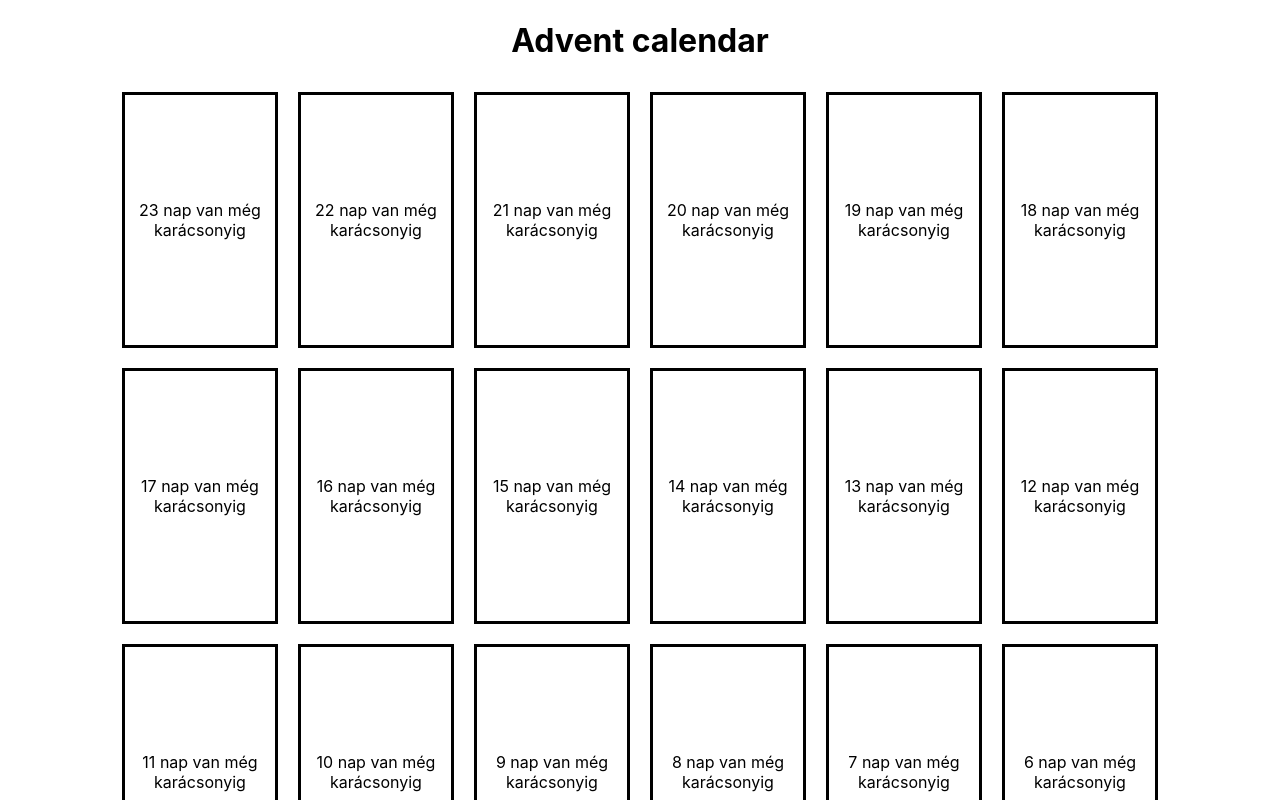
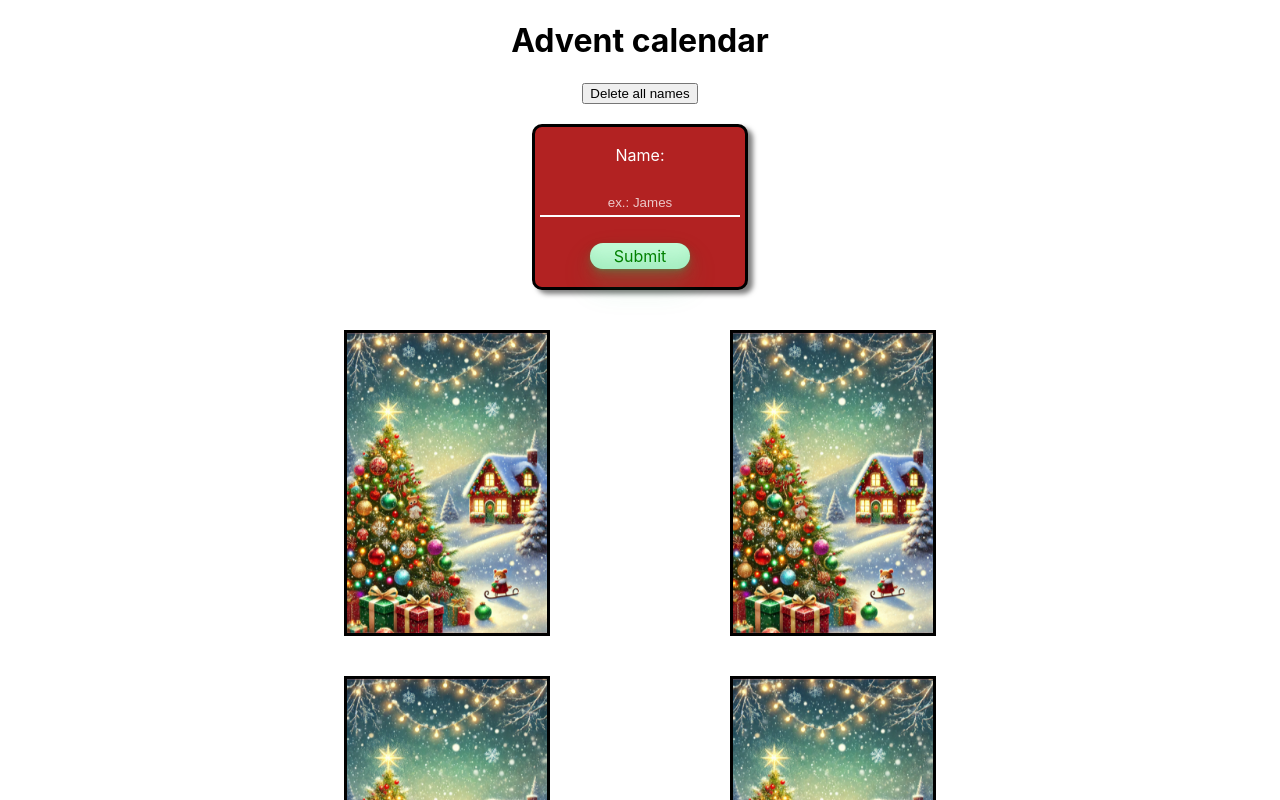
Before and after one commit to LaszloF5/advent-calendar, a React (Create React App) app: page / in a window 1280 px wide. Shown: the top 800 px of the page. Built offline with nearby package versions, Linux system fonts and the light colour scheme.

Commit message:
story added

```diff
--- a/src/App.css
+++ b/src/App.css
@@ -1,5 +1,38 @@
 .App {
   text-align: center;
+}
+
+.form-name {
+  margin: 20px auto;
+  background-color: rgb(178, 34, 34);
+  border: 3px solid black;
+  border-radius: 10px;
+  width: 200px;
+  height: 150px;
+  display: flex;
+  flex-direction: column;
+  justify-content: space-around;
+  padding: 5px;
+  box-shadow: 5px 4px 5px rgba(0, 0, 0, 0.5);
+}
+
+.form-name_input, .form-name_input:active, .form-name_input:focus {
+  padding: 5px;
+  border: none;
+  outline: none;
+  text-align: center;
+  background-color: rgb(178, 34, 34);
+  border-bottom: 2px solid rgba(255, 255, 255, 1);
+  color: white;
+}
+
+.form-name_label {
+  color: white;
+}
+
+::placeholder {
+  color: white;
+  opacity: 0.75;
 }
 
 .container {
@@ -9,3 +42,29 @@
   flex-wrap: wrap;
   justify-content: center;
 }
+
+.form-name_btn {
+  width: 50%;
+  margin: 0 auto;
+  background-color: #c2fbd7;
+  border-radius: 100px;
+  box-shadow: rgba(44, 187, 99, .2) 0 -25px 18px -14px inset,rgba(44, 187, 99, .15) 0 1px 2px,rgba(44, 187, 99, .15) 0 2px 4px,rgba(44, 187, 99, .15) 0 4px 8px,rgba(44, 187, 99, .15) 0 8px 16px,rgba(44, 187, 99, .15) 0 16px 32px;
+  color: green;
+  cursor: pointer;
+  display: inline-block;
+  font-family: CerebriSans-Regular,-apple-system,system-ui,Roboto,sans-serif;
+  padding: 3px;
+  text-align: center;
+  text-decoration: none;
+  transition: all 250ms;
+  border: 0;
+  font-size: 16px;
+  user-select: none;
+  -webkit-user-select: none;
+  touch-action: manipulation;
+}
+
+.form-name_btn:hover {
+  box-shadow: rgba(44,187,99,.35) 0 -25px 18px -14px inset,rgba(44,187,99,.25) 0 1px 2px,rgba(44,187,99,.25) 0 2px 4px,rgba(44,187,99,.25) 0 4px 8px,rgba(44,187,99,.25) 0 8px 16px,rgba(44,187,99,.25) 0 16px 32px;
+  transform: scale(1.05) rotate(-1deg);
+}
--- a/src/App.js
+++ b/src/App.js
@@ -1,16 +1,119 @@
-import React, {useState} from 'react';
-import Card from './Card';
-import './App.css';
+import React, { useState, useEffect } from "react";
+import Card from "./Card";
+import "./App.css";
 
 export default function App() {
+  const [name, setName] = useState('');
+  const [tempName, setTempName] = useState('');
+  const [needName, setNeedName] = useState(true);
   const itemNum = 24;
-  const item = Array.from({length: itemNum}, (_, index) => itemNum - index -1);
+  const item = Array.from({ length: itemNum }, (_, index) => itemNum - index - 1);
+  const [isBack, setIsBack] = useState(Array(itemNum).fill(false));
+  const currDay = Number(new Date().toISOString().split("T")[0].slice(-2));
+
+  const story = [
+    ['1. nap. \nAz angyal hírül adja Zakariásnak János születését. Az angyal, Gábriel, megjelenik Zakariásnak a templomban, és közli vele, hogy felesége, Erzsébet, fiút fog szülni, akit Jánosnak kell nevezniük. Ez a gyermek az Úr útját fogja készíteni'],
+    ['2. nap. \nAngyali híradás Máriának. Gábriel megjelenik Máriának, és elmondja neki, hogy fiút fog szülni, akit Jézusnak neveznek majd, és hogy Isten Fia lesz. Mária alázattal elfogadja az angyali hírt.'],
+    ['3. nap. \nMária látogatása Erzsébetnél. Mária meglátogatja Erzsébetet, és amikor Erzsébet meghallja Mária köszöntését, a méhében lévő gyermek megmozdul, Erzsébet pedig áldást mond Máriára.'],
+    ['4. nap. \nJózsef álma. József elhatározza, hogy titokban elbocsátja Máriát, miután megtudja, hogy gyermeket vár. Azonban egy angyal megjelenik neki álmában, és közli vele, hogy a gyermek a Szentlélektől fogant, így József végül magához veszi Máriát.'],
+    ['5. nap. \nA népszámlálás meghirdetése. Caesar Augustus népszámlálást hirdet, így mindenki visszatér szülővárosába. József és Mária Betlehembe indulnak, mivel József Dávid házából származik.'],
+    ['6. nap. \nJózsef és Mária megérkeznek Betlehembe. Hosszú út után Betlehembe érnek, ahol nincs számukra hely a szálláson, így egy egyszerű istállóban keresnek menedéket.'],
+    ['7. nap. \nJézus megszületik. Az éjszaka folyamán Mária világra hozza Jézust. Az újszülöttet bepólyálja, és egy jászolba helyezi, mivel nem találnak helyet a fogadóban.'],
+    ['8. nap. \nAngyalok jelennek meg a pásztoroknak. Kinn a mezőn pásztorok őrzik a nyájat, amikor megjelenik nekik egy angyal, és elmondja a jó hírt: "Ma megszületett a Megváltó, aki az Úr Krisztus."'],
+    ['9. nap. \nAz angyalok éneke. Hirtelen egy mennyei sereg jelenik meg az angyallal, és dicséretet zengenek: "Dicsőség a magasságban Istennek, és békesség a földön az embereknek."'],
+    ['10. nap. \nA pásztorok útnak indulnak. A pásztorok Betlehembe sietnek, hogy lássák a gyermek Jézust. Rátalálnak Máriára, Józsefre és a jászolban fekvő gyermekre.'],
+    ['11. nap. \nA pásztorok hírül adják a történteket. Miután találkoztak Jézussal, a pásztorok mindenfelé elmondják, amit láttak és hallottak. Az emberek csodálkozva hallgatják őket.'],
+    ['12. nap. \nMária szívében megőrzi a történteket. Mária elmélyedve, szívében megőrzi és fontolgatja mindazt, amit látott és hallott az angyalokról és a pásztorokról.'],
+    ['13. nap. \nJézus névadása. Nyolc nap elteltével elnevezik a gyermeket Jézusnak, ahogyan az angyal meghagyta Máriának.'],
+    ['14. nap. \nA bölcsek elindulnak kelet felől. Keleten bölcsek látják meg a különleges csillagot, amely egy király születését jelzi, és útnak indulnak, hogy köszöntsék őt.'],
+    ['15. nap. \nA bölcsek Heródesnél érdeklődnek. Jeruzsálembe érve a bölcsek megkérdezik Heródest, hogy hol találják a zsidók újszülött királyát, mert látni akarják őt.'],
+    ['16. nap. \nHeródes tanácsot kér a papoktól. Heródes megdöbben a hír hallatán, és összehívja a papokat és írástudókat, hogy megtudja, hol kell születnie a Messiásnak.'],
+    ['17. nap. \nA próféta jövendölése Betlehemről. A papok elmondják, hogy a próféciák szerint a Messiás Betlehemben születik, mivel az Dávid városa.'],
+    ['18. nap. \nHeródes megbízza a bölcseket. Heródes azt kéri a bölcsektől, hogy miután megtalálták a gyermeket, térjenek vissza hozzá, hogy ő is hódolhasson előtte.'],
+    ['19. nap. \nA bölcsek követik a csillagot. A bölcsek Betlehembe mennek, és örömmel veszik észre, hogy a csillag megáll egy ház felett, ahol a gyermek Jézus van.'],
+    ['20. nap. \nA bölcsek hódolata és ajándékai. A bölcsek belépnek, és hódolnak Jézus előtt, majd ajándékokat adnak: aranyat, tömjént és mirhát.'],
+    ['21. nap. \nFigyelmeztetés álomban. Álomban figyelmeztetést kapnak, hogy ne térjenek vissza Heródeshez, így más úton térnek haza.'],
+    ['22. nap. \nAz Úr figyelmezteti Józsefet. Egy angyal álmában figyelmezteti Józsefet, hogy meneküljön Egyiptomba, mert Heródes a gyermek életére tör.'],
+    ['23. nap. \nA menekülés Egyiptomba. József azonnal útra kel Máriával és Jézussal, és Egyiptomba menekülnek, hogy biztonságban legyenek.'],
+    ['24. nap. \nJézus születésének örömhíre. A hírek terjednek Jézus születéséről, aki később a világ Megváltója lesz. Az emberek reménnyel és örömmel várják az ígéretes jövőt.'],
+  ];
+
+  const handleName = (e) => {
+    e.preventDefault();
+    localStorage.removeItem('name');
+    setName(tempName);
+    localStorage.setItem('name', JSON.stringify(tempName));
+    setNeedName(false);
+    setTempName('');
+  };
+
+  const handleClick = (index, date) => {
+    if (date <= currDay) {
+      setIsBack((prevState) => {
+        const newState = prevState.map((state, i) => i === index ? !state : state);
+        if (newState !== prevState) {
+          localStorage.setItem('cards', JSON.stringify(newState));
+        }
+        return newState;
+      });
+    } else {
+      alert("Legyél türelmes.");
+    }
+  };
+
+  useEffect(() => {
+    const openedCards = JSON.parse(localStorage.getItem('cards'));
+    if (openedCards) {
+      setIsBack(openedCards);
+    }
+  }, []);
+
+  useEffect(() => {
+    const yourName = JSON.parse(localStorage.getItem('name'));
+    if (yourName) {
+      setName(yourName);
+      setNeedName(false);
+    } else {
+      setNeedName(true);
+    }
+  }, []);
+
+  const handleTestName = () => {
+    localStorage.removeItem('name');
+  }
+
   return (
     <div className="App">
-      <h1>Advent calendar</h1>
-     <div className='container'>
-     {item.map((value) => (<Card key={value} value={value}/>))}
-     </div>
+      <h1>Advent calendar {name}</h1>
+      <button onClick={handleTestName}>Delete all names</button>
+      {needName && (<form onSubmit={handleName} className="form-name">
+        <label className="form-name_label" htmlFor='nameId'>
+          Name:
+          </label>
+          <input
+            className="form-name_input"
+            type="text"
+            id='nameId'
+            value={tempName}
+            onChange={(e) => setTempName(e.target.value)}
+            required
+            placeholder="ex.: James" />
+        <button type="submit" className="form-name_btn">Submit</button>
+      </form>)}
+      <div className="container">
+        {item.map((value, index) => (
+          <Card
+            key={index}
+            index={index}
+            date={index + 1}
+            value={value}
+            isBack={isBack[index]}
+            name={name}
+            story={story}
+            onClick={() => handleClick(index, index + 1)}
+          />
+        ))}
+      </div>
     </div>
   );
 }
--- a/src/Card.css
+++ b/src/Card.css
@@ -1,9 +1,38 @@
 .card {
+    position: relative;
     display: flex;
     align-items: center;
     justify-content: center;
-    width: 150px;
-    height: 250px;
+    width: 200px;
+    height: 300px;
     border: 3px solid black;
-    margin: 10px;
+    margin: 20px 90px;
+    transform-origin: left;
+    transition: transform 0.6s ease;
+    perspective: 1000px;
+    background-color: rgba(255, 0, 0, .5);
 }
+
+.card::before {
+    content: '';
+    position: absolute;
+    top: 0;
+    left: 0;
+    width: 100%;
+    height: 100%;
+    background-image: url(../public/cover.webp);
+    background-size: cover;
+    transform-origin: left;
+    transform: rotateY(0deg);
+    transition: transform 0.6s ease;
+    z-index: 10;
+}
+
+.card.flip::before {
+    transform: rotateY(-140deg);
+}
+
+.card-content {
+    position: relative;
+    z-index: 2;
+}
--- a/src/Card.jsx
+++ b/src/Card.jsx
@@ -1,11 +1,16 @@
 import React from "react";
 import './Card.css';
 
-export default function Card ({value}) {
-    const waitingText = 'nap van még karácsonyig';
-    const finalText = 'Boldog karácsonyt!';
+export default function Card({ value, index, isBack, onClick, date, name, story }) {
+    // const waitingText = `nap van még karácsonyig date: ${date}`;
+    // const finalText = `Boldog karácsonyt ${name}!`;
 
     return (
-        <div className="card card-front card-back">{value > 0 ? value : ' '} {value > 0 ? waitingText : finalText}</div>
-    )
+        <div className={`card ${isBack ? 'flip' : ''}`} onClick={onClick}>
+    <div className="card-content">
+        {story[index][0].split('\n').map((line, i) => (<p key={i}>{line}</p>))}
+    </div>
+</div>
+
+    );
 }
```
Also changed, not shown: public/cover.webp (added).
